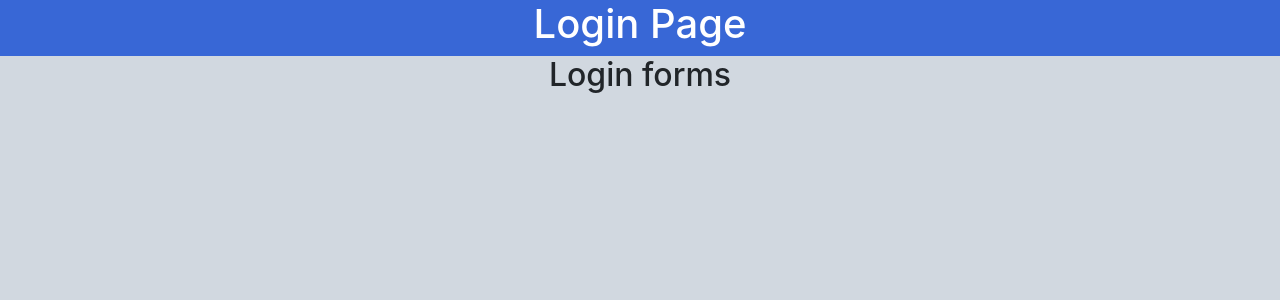
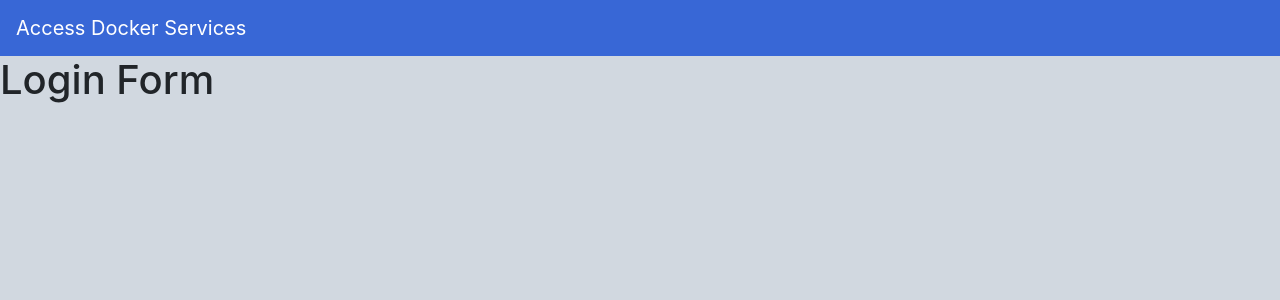
Before and after one commit to agiya21/web-python-docker, a Flask app: page /login in a window 1280 px wide. Shown: the top 300 px of the page. Run offline with Flask 2, Linux system fonts and the light colour scheme.

Commit message:
Second commit to github

```diff
--- a/app.py
+++ b/app.py
@@ -1,32 +1,50 @@
 from flask import Flask, render_template
 import docker
 from flask_sqlalchemy import SQLAlchemy
+from wtforms import Form, BooleanField, StringField, PasswordField, validators, SubmitField
 
 app = Flask(__name__)
-
+app.config['SQLALCHEMY_DATABASE_URI'] = 'sqlite:///app.db'
+app.config['SECRET KEY'] = '71ae825c2f5e265aad1ad956'
+db = SQLAlchemy(app)
 client = docker.from_env()
 
+## CLASSES FOR COMPONENTS
+class Webaccount(db.Model):
+    uname = db.Column(db.String(length=10), primary_key=True)
+    passwd = db.Column(db.String(length=8), nullable=False)
+
+class LoginForm(Form):
+    username = StringField('Username', [validators.Length(min=4, max=25)])
+    password = PasswordField(label='password')
+    submit = SubmitField(label='submit')
+
+
+## VIEW CONTENT
 @app.route('/')
 @app.route('/home')
 def home_page():
     dockerList = client.containers.list(all=True)
     docker_services = []
     for item in dockerList:
-        if(item.status == "running" or item.status == "exited") :
-            docker_services.append(
-                {'containerId' : item.id[0:11],
-                'names' : item.name,
-                'status' : item.status})
+        docker_services.append(
+            {'containerId' : item.id[0:11],
+             'names' : item.name,
+             'status' : item.status})
 
     return render_template('home.html', docker_services=docker_services)
 
 @app.route('/login')
-def index():
-    return render_template('login.html')
+def login():
+    form = LoginForm()
+    return render_template('login.html', form=form)
 
 @app.route('/startservice')
 def start_service():
     return render_template("startservice.html")
 
+
+
+## RUN FLASK IN DEBUG MODE
 if __name__ == "__main__":
     app.run(debug=True)
--- a/templates/login.html
+++ b/templates/login.html
@@ -1,34 +1,9 @@
-<!DOCTYPE html>
+{% extends 'base.html'%}
 
-<html>
-    <head>
-        <meta charset="utf-8">
-        <meta name="viewport" content="width=device-width, initial-scale=1, shrink-to-fit=no">
-        <link rel="stylesheet" href="https://cdn.jsdelivr.net/npm/bootstrap@4.5.3/dist/css/bootstrap.min.css" integrity="sha384-TX8t27EcRE3e/ihU7zmQxVncDAy5uIKz4rEkgIXeMed4M0jlfIDPvg6uqKI2xXr2" crossorigin="anonymous">
+{% block title %}
+    Login Page
+{% endblock %}
 
-        <title>Login Page</title>
-    </head>
-    <body>
-        <div class="container-fluid bg-royal-blue">
-            <div class="d-flex justify-content-center">
-                <h1 class="text-white">Login Page</h1>
-            </div>
-        </div>
-        <div class="d-flex justify-content-center">
-            <h2>Login forms</h2>
-        </div>
-
-
-        <script src="https://code.jquery.com/jquery-3.5.1.slim.min.js" integrity="sha384-DfXdz2htPH0lsSSs5nCTpuj/zy4C+OGpamoFVy38MVBnE+IbbVYUew+OrCXaRkfj" crossorigin="anonymous"></script>
-        <script src="https://cdn.jsdelivr.net/npm/bootstrap@4.5.3/dist/js/bootstrap.bundle.min.js" integrity="sha384-ho+j7jyWK8fNQe+A12Hb8AhRq26LrZ/JpcUGGOn+Y7RsweNrtN/tE3MoK7ZeZDyx" crossorigin="anonymous"></script>
-
-    </body>
-    <style>
-        body {
-            background-color: #d1d8e0;
-        }
-        .bg-royal-blue{
-            background-color: #3867d6;
-        }
-    </style>
-</html>
+    {% block content %}
+    <h1>Login Form</h1>
+    {% endblock %}
```
Also changed, not shown: app.db (added).
